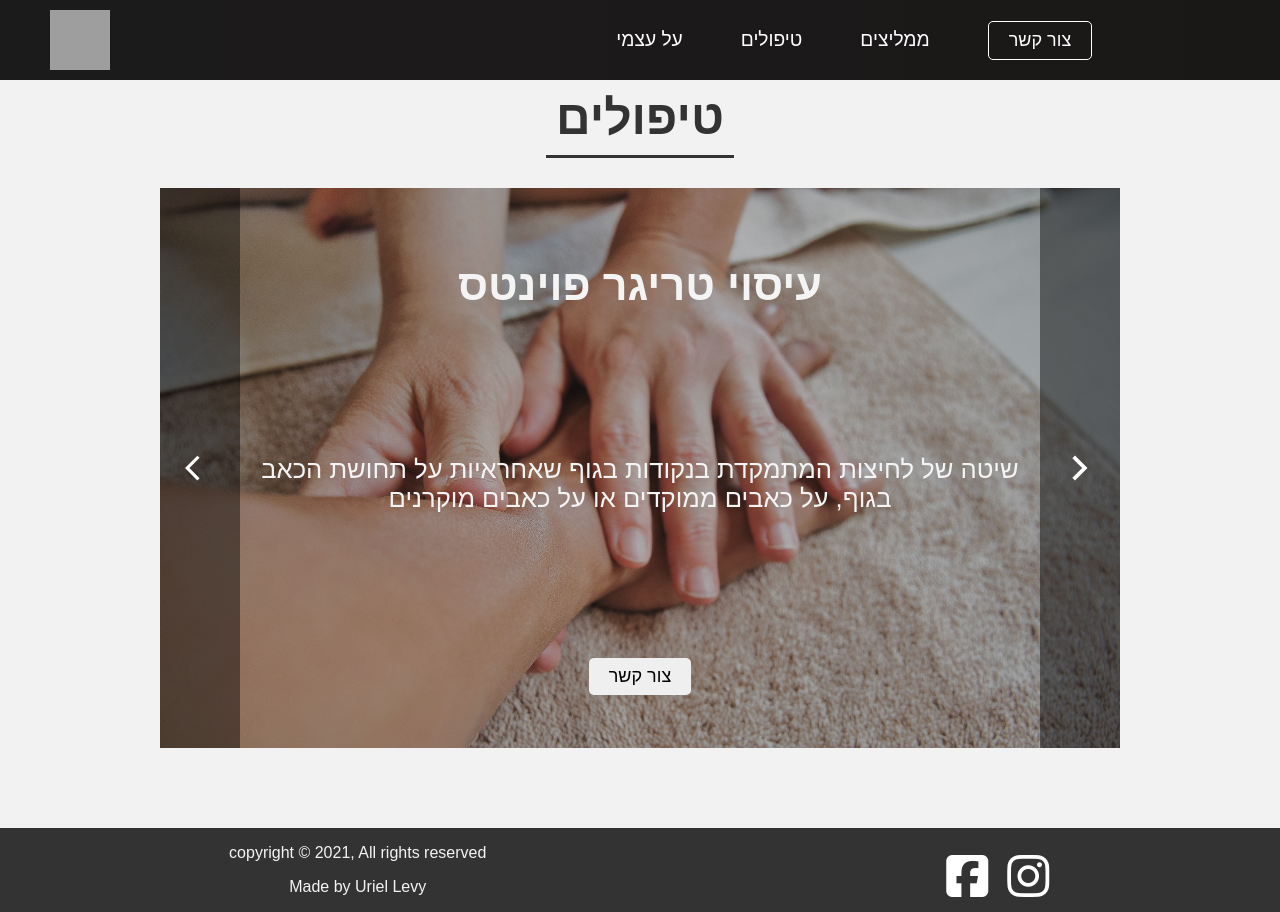
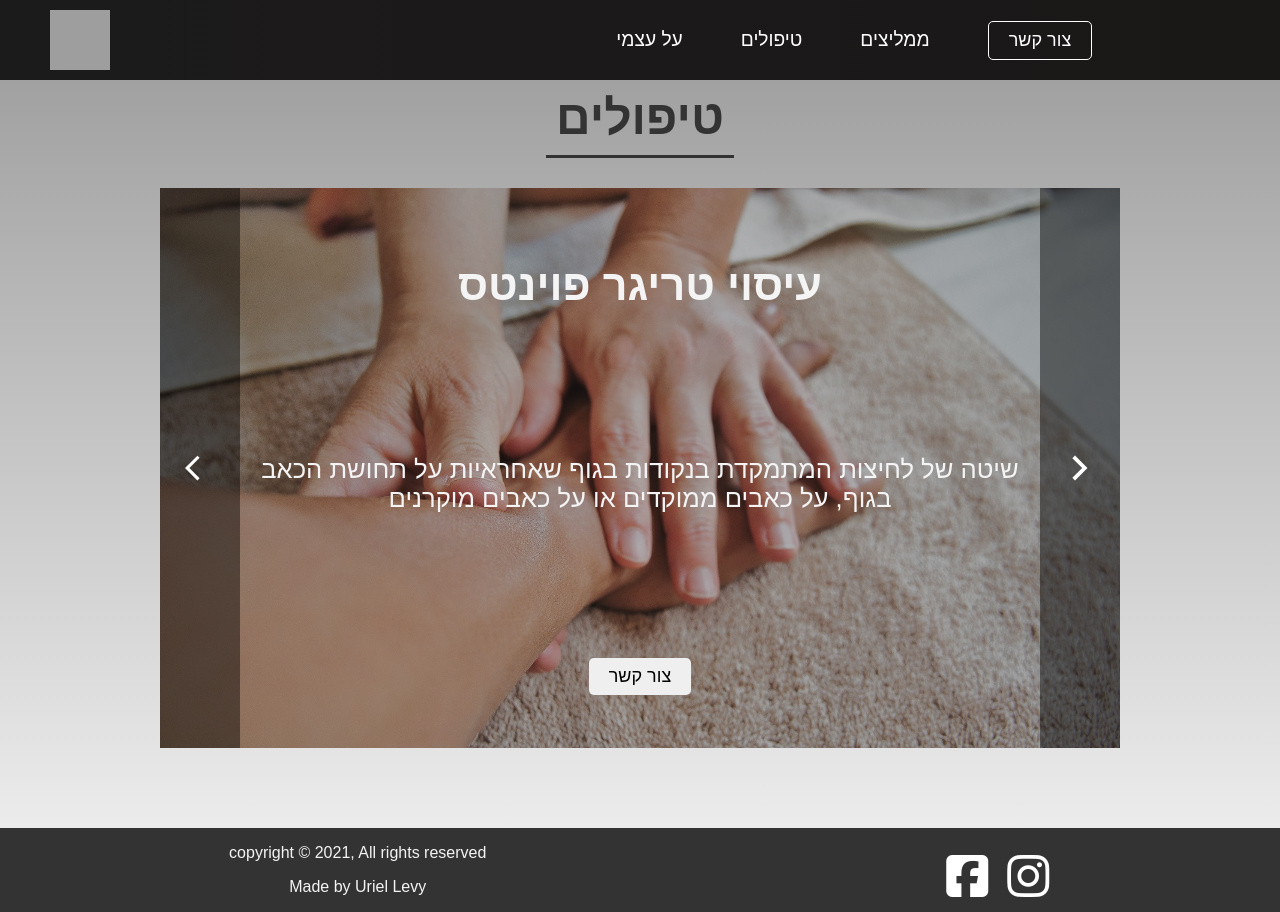
Before and after one commit to uriellevy/nir-toledano-massage-therapist-web, a React (Create React App) app: page /services in a window 1280 px wide. Built offline with nearby package versions, Linux system fonts and the light colour scheme; grey boxes are pictures that could not be loaded; a web font is replaced by a local one.

Commit message:
styling change

```diff
--- a/public/index.html
+++ b/public/index.html
@@ -9,6 +9,7 @@
       name="description"
       content="Web site created using create-react-app"
     />
+
     <script
       src="https://kit.fontawesome.com/cf36b23fe1.js"
       crossorigin="anonymous"
@@ -28,10 +29,9 @@
       work correctly both with client-side routing and a non-root public URL.
       Learn how to configure a non-root public URL by running `npm run build`.
     -->
-    <title>React App</title>
+    <title>Nir Toledano</title>
   </head>
   <body>
-    <noscript>You need to enable JavaScript to run this app.</noscript>
     <div id="root"></div>
     <!--
       This HTML file is a template.
--- a/src/App.css
+++ b/src/App.css
@@ -7,7 +7,7 @@
 }
 
 body {
-  background-color: #f2f2f2;
+  background-image: linear-gradient(to bottom, #999, #f4f4f4);
   font-family: "Zen Kurenaido", sans-serif;
 }
 
--- a/src/components/Navbar.css
+++ b/src/components/Navbar.css
@@ -72,6 +72,9 @@
 
 .fa-bars {
   color: #fff;
+  position: absolute;
+  top: 26px;
+  right: 30px;
 }
 
 .nav-links-mobile {
```
Also changed, not shown: src/img/favicon.png (added), 1 other file (tests, documents, lock files or other folders).
